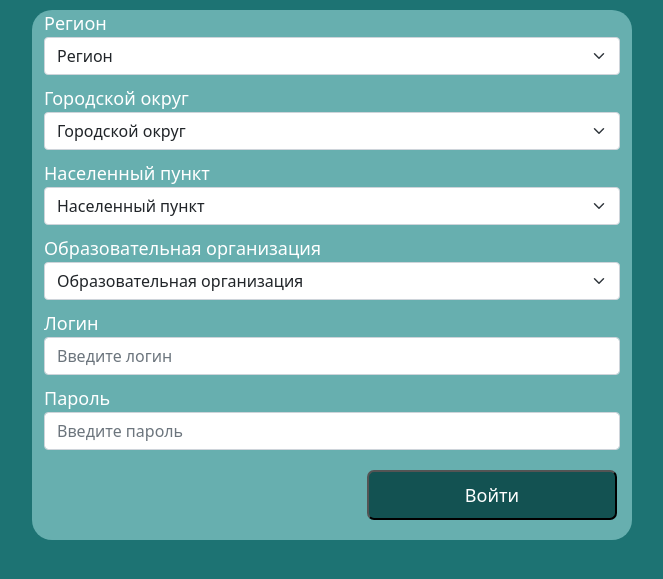
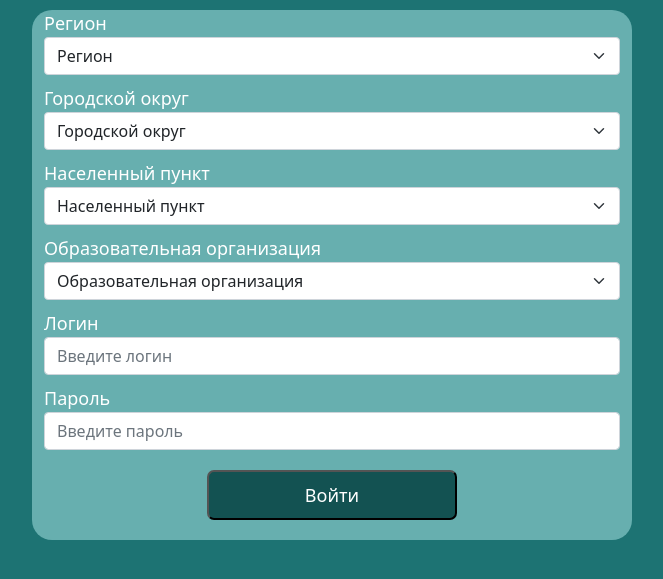
Before and after one commit to ekrosz/ekrosz.github.io, a plain HTML site: page index.html in a window 1280 px wide. Shown: the part 145-724 px from the top of the page, without its empty margins (308-971 px from the left). Drawn offline with nearby package versions, Linux system fonts and the light colour scheme.

Commit message:
Lab_4 is ready

```diff
--- a/Resources/css/styles.css
+++ b/Resources/css/styles.css
@@ -48,6 +48,18 @@ div.align-right {
 
 div.profile-form {
     text-align: center;
+}
+
+div.form-class {
+    margin: 0 auto;
+    margin-top: 15px;
+    width: 600px;
+    text-align: center;
+
+    background-color: #67afaf;
+    border-color: 2px solid #135252;
+    box-sizing: border-box;
+    border-radius: 20px;
 }
 
 h1 {
@@ -126,17 +138,7 @@ a {
     color: white;
 }
 
-form {
-    margin: 0 auto;
-    margin-top: 15px;
-    width: 600px;
-    text-align: center;
 
-    background-color: #67afaf;
-    border-color: 2px solid #135252;
-    box-sizing: border-box;
-    border-radius: 20px;
-}
 
 img.logo-center {
     display: block;
--- a/index.html
+++ b/index.html
@@ -22,6 +22,7 @@
         <div>
             <img src="/Resources/images/Logo.jpg" class="logo-center"/>
             <h1 class="text-authorization">Авторизация</h1>
+            <div class="form-class">
                 <form>
                     <div class="container">
                         <label class="label-form">Регион</label>
@@ -55,10 +56,9 @@
                         <label class="label-form">Пароль</label>
                         <input name="inBoxPassword" class="form-control" placeholder="Введите пароль"/>
                     </div>
-                <a href="/DiaryPage.html">
-                    <button class="confirm" name="btnSignIn" type="submit">Войти</button>
-                </a>
                 </form>
+                <button class="confirm" name="btnSignIn" type="submit" onclick="location.href='SchedulePage.html';">Войти</button>
+            </div>
         </div>
     </body>
 </html>
```
Lines whose indentation alone changed are shown as unchanged.
